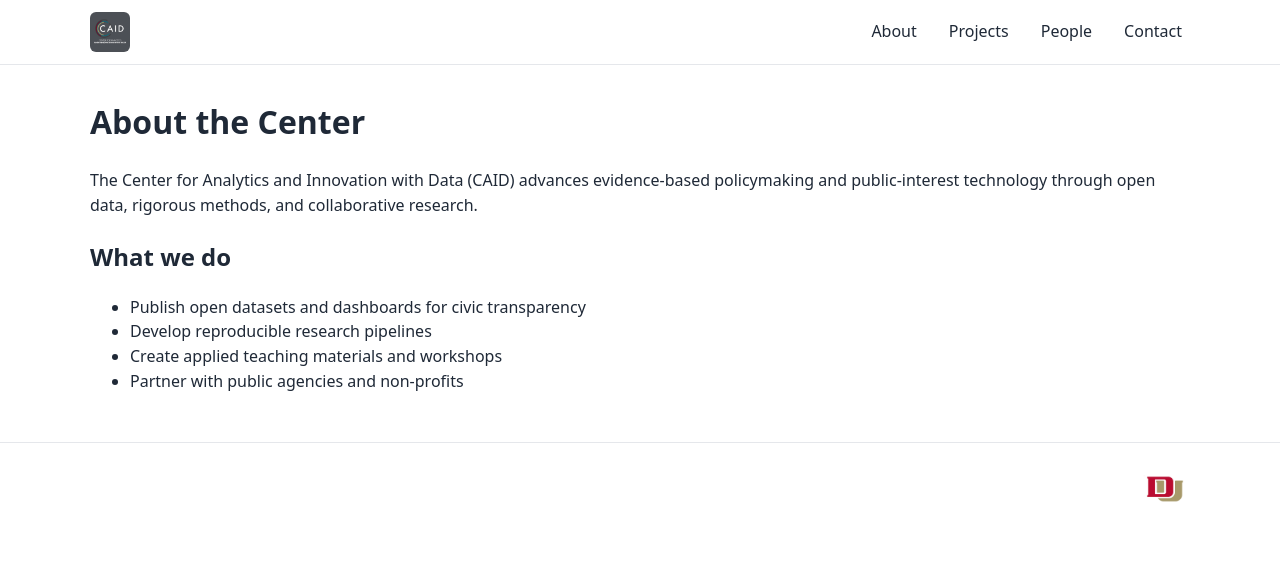
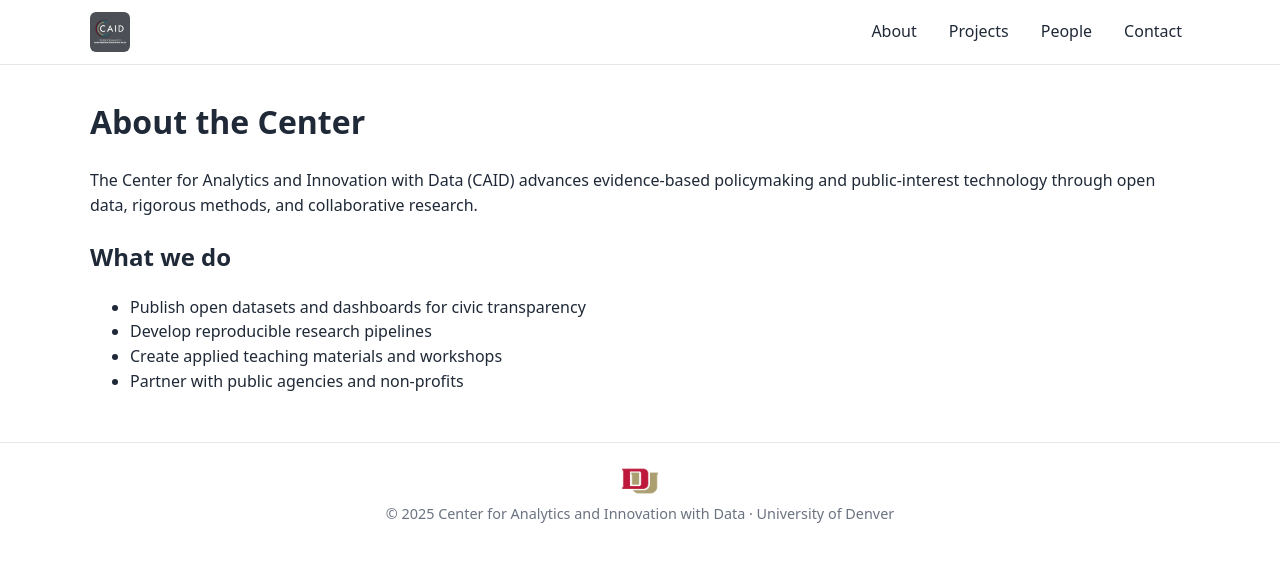
Before and after one commit to DU-CAID/du-caid.github.io, a plain HTML site: page about.html in a window 1280 px wide. Drawn offline with Linux system fonts and the light colour scheme.

Commit message:
Refactor footer layout and update year script

```diff
--- a/about.html
+++ b/about.html
@@ -44,15 +44,13 @@
 </main>
 
 <footer class="site-footer">
-  <div class="container footer-inner">
-    <div class="footer-brand">
-      <span class="brand-mark" aria-hidden="true"></span>
-    </div>
-<div class="footer-logos" style="margin-top: 1rem; display: flex; align-items: center; gap: 0.5rem;">
-  <img src="/assets/img/du-logo.png" alt="University of Denver logo" height="30">
-</div>
+  <div class="container footer-centered">
+    <img src="/assets/img/du-logo.png" alt="University of Denver logo" class="footer-du">
+    <small>© <span id="year"></span> Center for Analytics and Innovation with Data · University of Denver</small>
   </div>
 </footer>
-<script>document.getElementById('year').textContent = new Date().getFullYear()</script>
+<script>
+  document.getElementById('year').textContent = new Date().getFullYear();
+</script>
 </body>
 </html>
```
